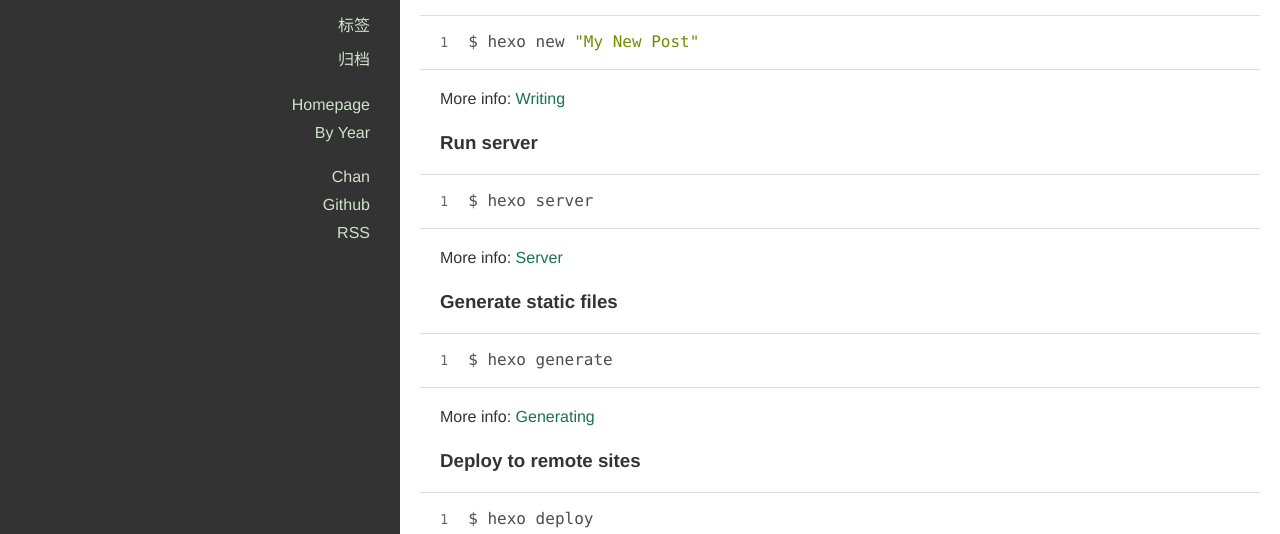
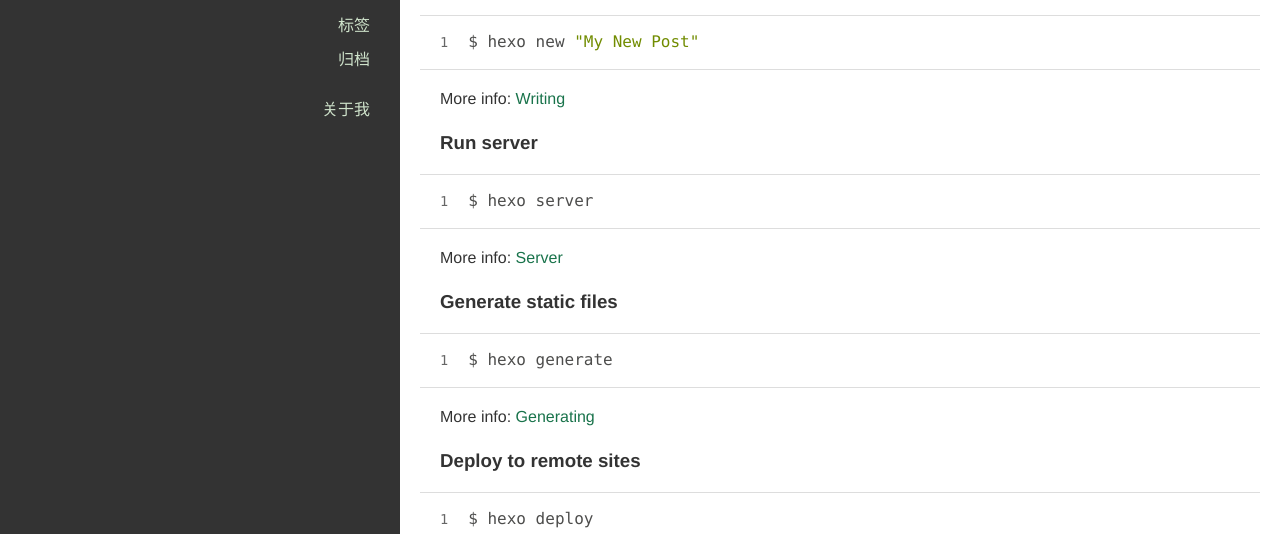
Before and after one commit to HeviLUO/HeviLUO.github.io, a plain HTML site: page 2018/08/24/hello-world/index.html in a window 1280 px wide. Shown: the part 266-800 px from the top of the page. Drawn offline with nearby package versions, Linux system fonts and the light colour scheme.

Commit message:
Site updated: 2018-08-24 23:02:45

```diff
--- a/2018/08/24/hello-world/index.html
+++ b/2018/08/24/hello-world/index.html
@@ -84,35 +84,7 @@
 
 
               <li>
-                <a href="/" title="Homepage">Homepage</a>
-              </li>
-
-
-
-              <li>
-                <a href="/archives" title="By Year">By Year</a>
-              </li>
-
-
-        </ul>
-
-        <ul class="nav">
-
-
-              <li>
-                <a href="https://github.com/denjones/hexo-theme-chan" title="Chan" target="_blank" rel="noopener">Chan</a>
-              </li>
-
-
-
-              <li>
-                <a href="https://github.com/denjones" title="Github" target="_blank" rel="noopener">Github</a>
-              </li>
-
-
-
-              <li>
-                <a href="/atom.xml" title="RSS">RSS</a>
+                <a href="/about" title="关于我">关于我</a>
               </li>
 
 
```
Also changed, not shown: archives/2018/08/index.html (+1 -29 lines), archives/2018/index.html (+1 -29 lines), archives/index.html (+1 -29 lines), index.html (+1 -29 lines).
